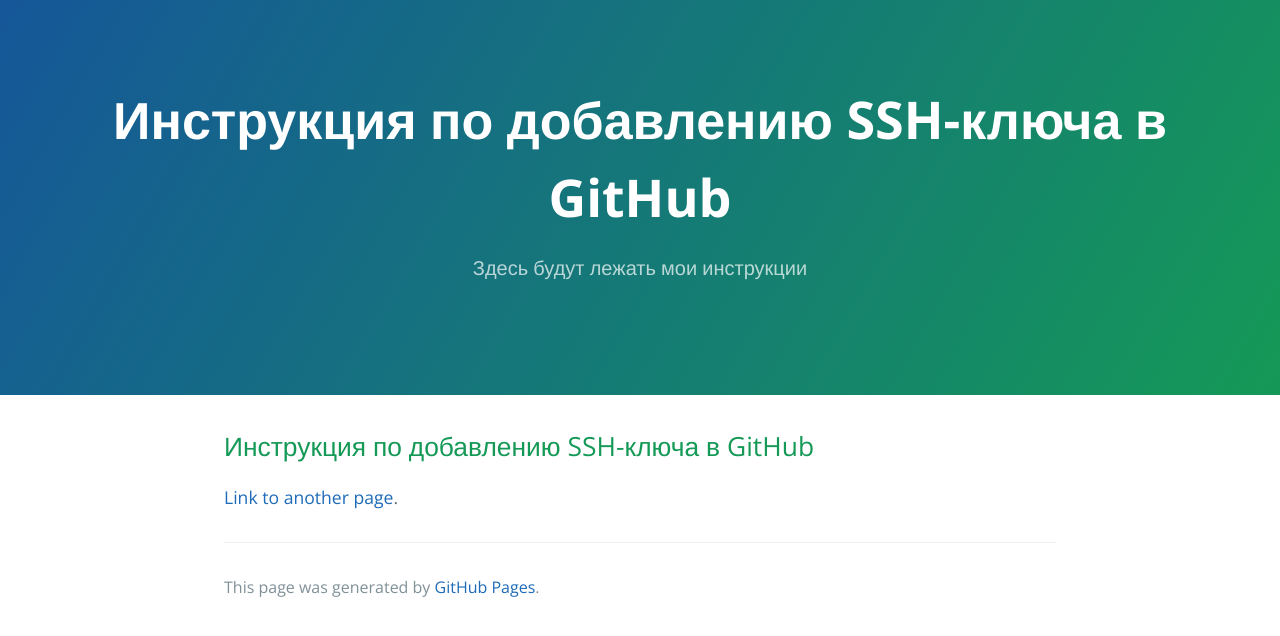
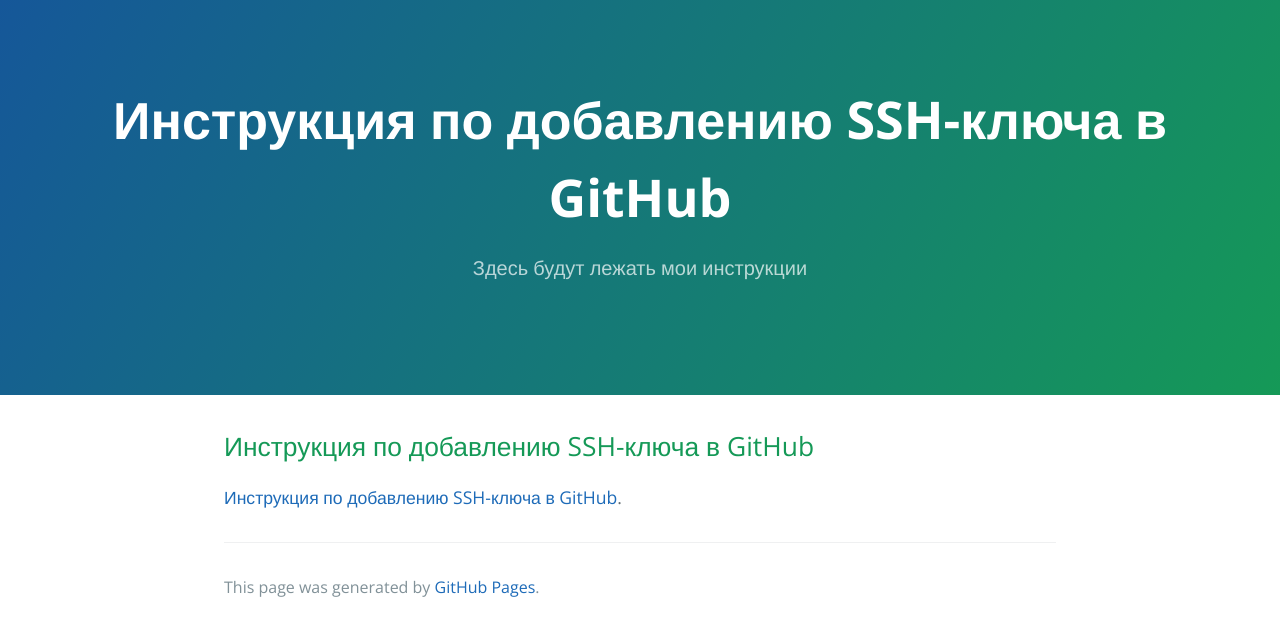
Before and after one commit to MyWhiteShadow/MyWhiteShadow.github.io, a Jekyll site: the page built from index.md, in a window 1280 px wide. Shown: the top 636 px of the page. Built offline with Jekyll 4.4.1, drawn with Linux system fonts in a browser that asks for light colours; our own code applies the rules of GitHub Pages for plain Markdown files.

Commit message:
исправлена ошибка в ссылке

```diff
--- a/index.md
+++ b/index.md
@@ -3,4 +3,4 @@ layout: default
 ---
 ## Инструкция по добавлению SSH-ключа в GitHub
 
-[Link to another page](./GithubSSHIntegration.html).
+[Инструкция по добавлению SSH-ключа в GitHub](./GithubSSHIntegration.html).
```
